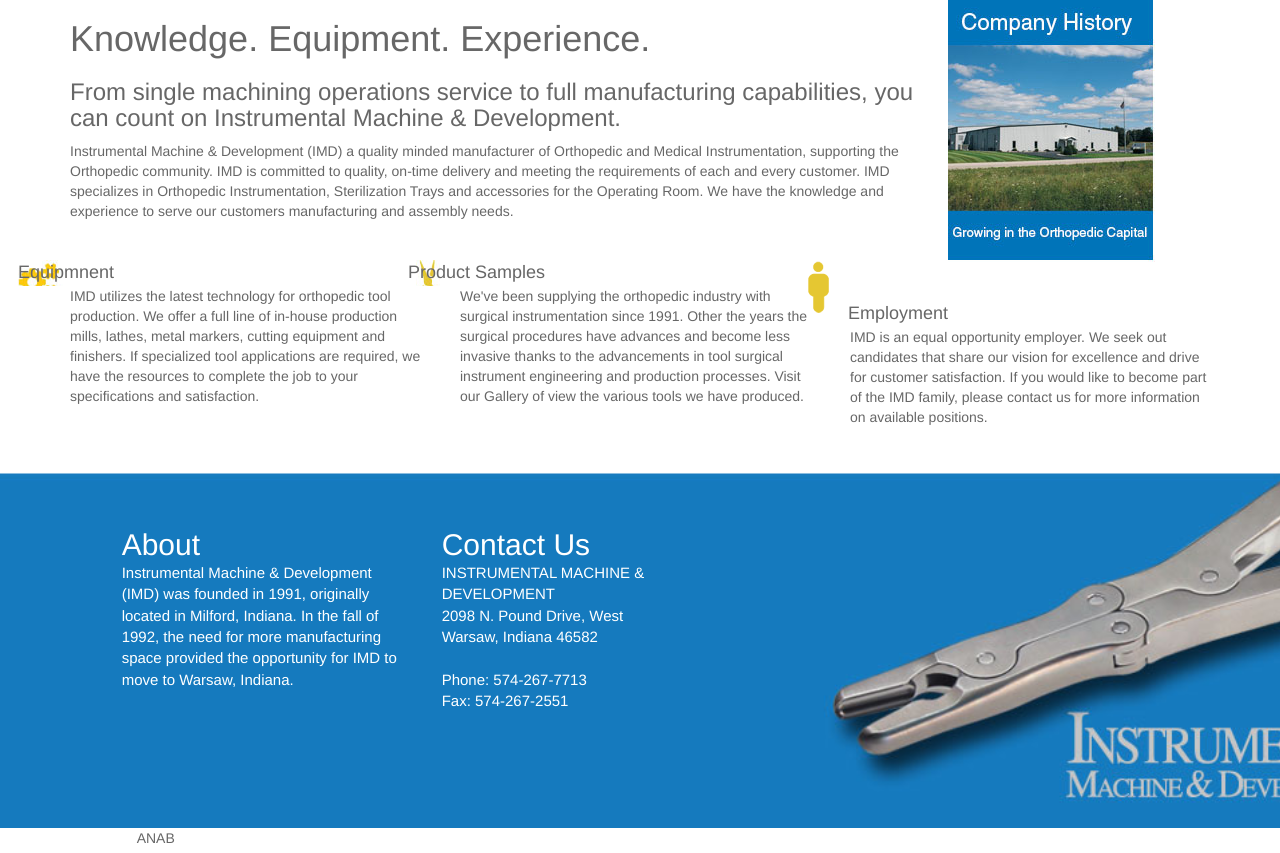
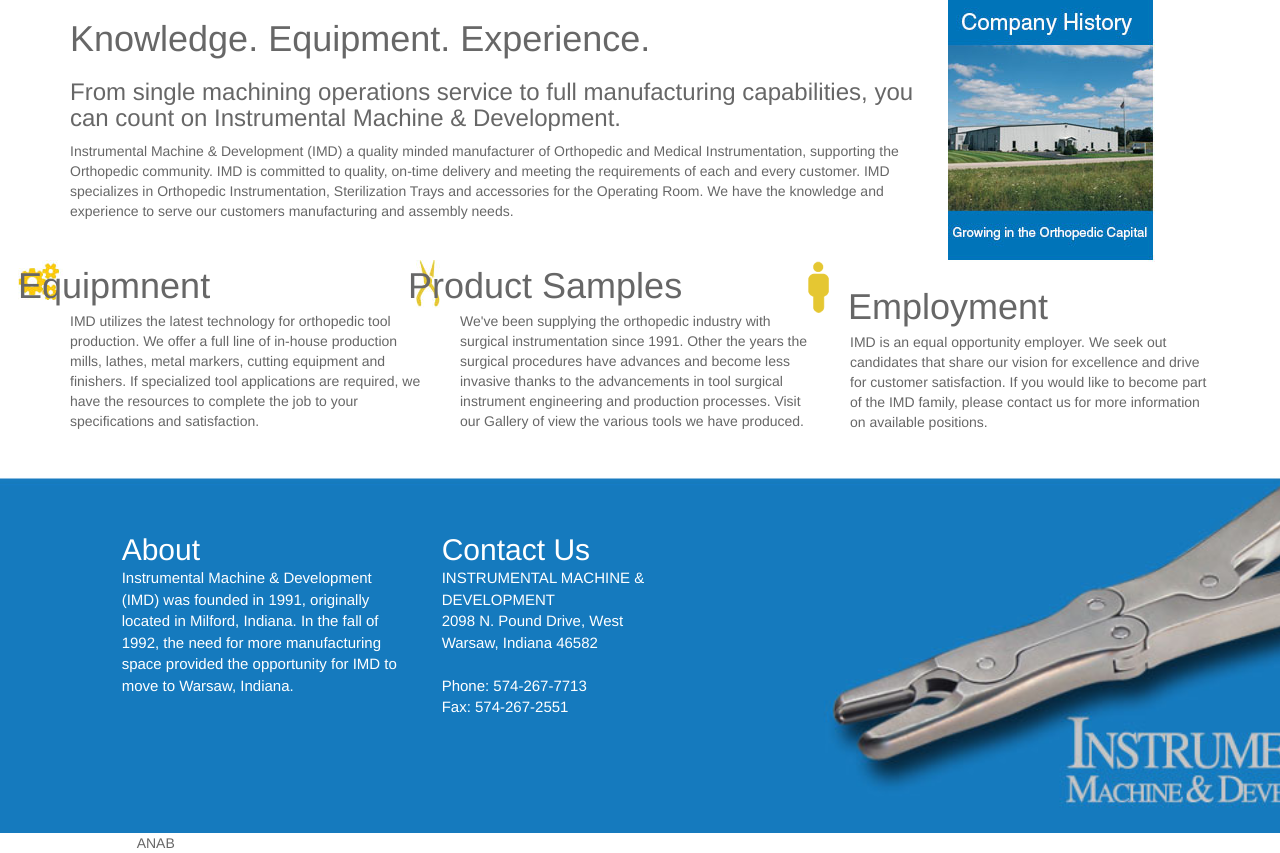
Before and after one commit to jbake11/imdortho, a PHP site: page / in a window 1280 px wide. Shown: the part 694-1547 px from the top of the page. Run offline with PHP 8.4, Linux system fonts and the light colour scheme; some libraries are stand-ins or nearby versions.

Commit message:
bigger f'n fonts!

```diff
--- a/css/main.css
+++ b/css/main.css
@@ -198,6 +198,7 @@ body {
     margin-left: -52px;
     list-style-type: none;
     margin-top: -42px;
+    font-size: 36px;
 }
 
 #products{
@@ -206,6 +207,8 @@ body {
     margin-left: -52px;
     list-style-type: none;
     margin-top: -42px;
+    font-size: 36px;
+
 }
 
 #employment{
@@ -214,4 +217,5 @@ body {
     margin-left: -52px;
     list-style-type: none;
     margin-top: -42px;
+    font-size: 36px;
 }
```
Also changed, not shown: 1 other file.
